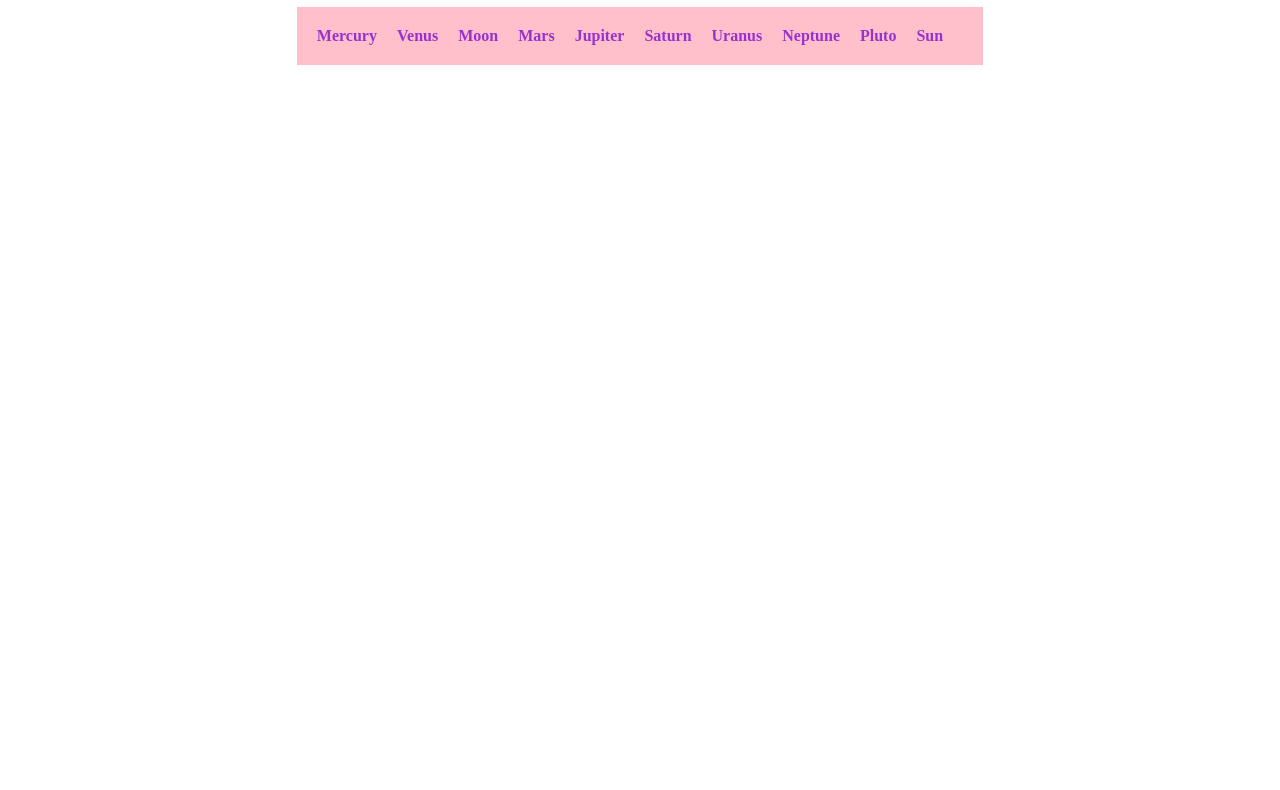
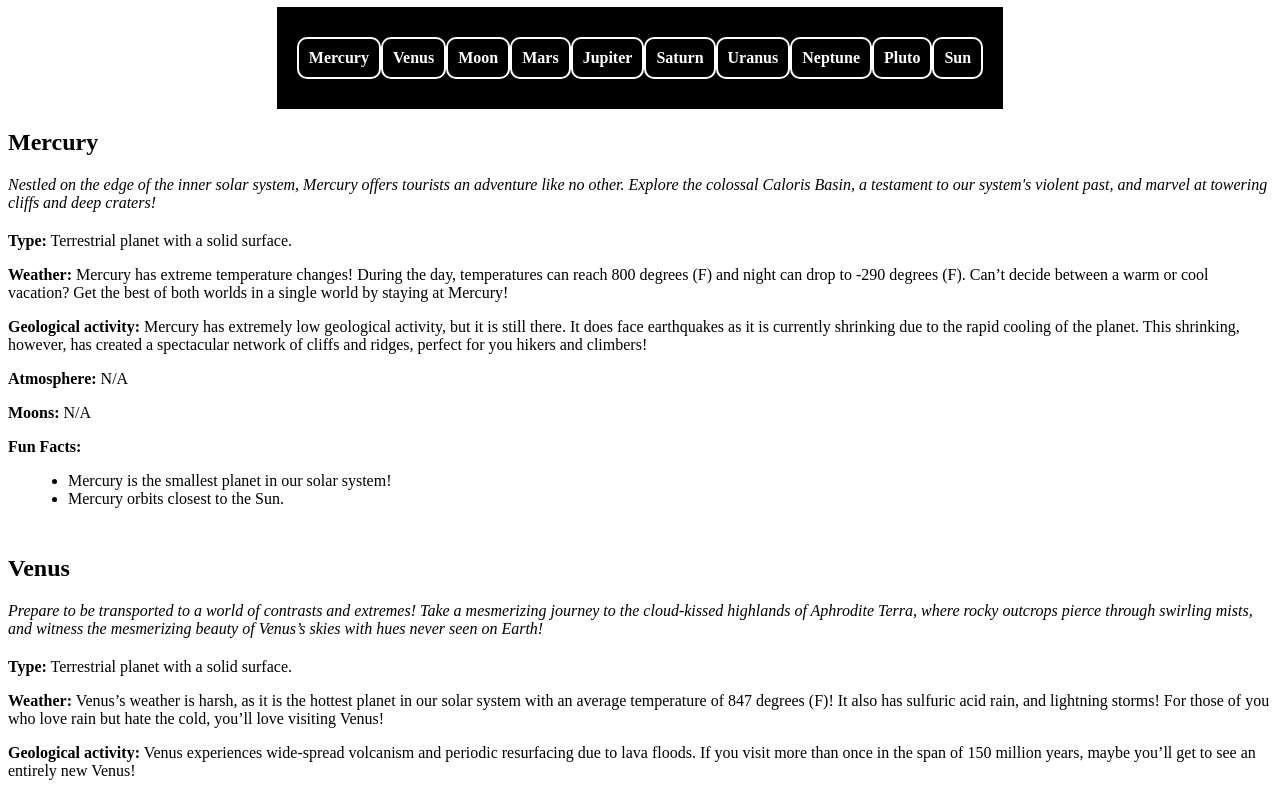
Before and after one commit to l-auyeung/SpaceApps, a plain HTML site: page vs.html in a window 1280 px wide. Shown: the part 125-915 px from the top of the page. Drawn offline with Linux system fonts and the light colour scheme.

Commit message:
v2 css,js changes. Adding <br> between each section

```diff
--- a/Attraction v2/v2.css
+++ b/Attraction v2/v2.css
@@ -8,13 +8,12 @@
 .fun-facts {
     list-style-type: disc;
     margin-left: 20px;
-    color: white
 }
 
 /* CSS for the sidebar */
 #sidebar {
-    background-color: pink;
-    color: rgb(255, 255, 255);
+    background-color: black;
+    color: pink;
     padding: 20px;
 }
 
@@ -34,7 +33,7 @@
 /* Style the anchor links */
 #sidebar ul li a {
     text-decoration: none;
-    color: darkorchid;
+    color: white;
     font-weight: bold;
 }
 /*telling it to go in the middle*/
@@ -45,10 +44,28 @@
 
 h1 {
     text-align: center;
-    color: white;
+}
+#sidebar-container ul {
+    list-style: none;
+    padding: 0;
 }
 
-p
-{
+#sidebar-container ul li {
+    margin: 10px 0;
+}
+
+#sidebar-container ul li a {
+    display: block;
+    background-color: transparent;
+    border: 2px solid white; /* White outline */
+    border-radius: 10px; /* Rounded corners */
+    padding: 10px;
+    text-decoration: none;
     color: white;
+    transition: background-color 0.3s, color 0.3s; /* Smooth transition */
 }
+
+#sidebar-container ul li a:hover {
+    background-color: white;
+    color: black; /* Change text color on hover */
+}
--- a/Attraction v2/v2.js
+++ b/Attraction v2/v2.js
@@ -22,7 +22,7 @@ const planets = [
 
 
 
-        name: "Venus",
+        name: "<br>Venus",
         description: "Prepare to be transported to a world of contrasts and extremes! Take a mesmerizing journey to the cloud-kissed highlands of Aphrodite Terra, where rocky outcrops pierce through swirling mists, and witness the mesmerizing beauty of Venus’s skies with hues never seen on Earth!",
         type: "Terrestrial planet with a solid surface.",
         weather: "Venus’s weather is harsh, as it is the hottest planet in our solar system with an average temperature of 847 degrees (F)! It also has sulfuric acid rain, and lightning storms! For those of you who love rain but hate the cold, you’ll love visiting Venus!",
@@ -35,14 +35,14 @@ const planets = [
         ]
     },
     {
-        "name": "Moon",
-        "description": "The Moon, Earth's only natural satellite, is a celestial body that has captivated humans for centuries. Its serene, silvery glow has inspired poets, dreamers, and astronomers alike. Explore the enchanting landscapes of the Moon and discover the secrets of Earth's closest neighbor.",
-        "type": "Natural satellite of Earth.",
-        "weather": "The Moon has an extreme climate with scorching hot temperatures during the day and bone-chilling cold nights. There is no atmosphere to trap heat, so temperatures can range from over 200 degrees (F) in the sunlight to -250 degrees (F) in the shadows.",
-        "geologicalActivity": "While the Moon is no longer geologically active, it bears the scars of a tumultuous past. Ancient impact craters, vast plains, and towering mountain ranges tell the story of a celestial body shaped by eons of cosmic collisions.",
-        "atmosphere": "The Moon has no significant atmosphere. It is a vacuum, devoid of air and weather.",
-        "moons": "N/A",
-        "funFacts": [
+        name: "<br>Moon",
+        description: "The Moon, Earth's only natural satellite, is a celestial body that has captivated humans for centuries. Its serene, silvery glow has inspired poets, dreamers, and astronomers alike. Explore the enchanting landscapes of the Moon and discover the secrets of Earth's closest neighbor.",
+        type: "Natural satellite of Earth.",
+        weather: "The Moon has an extreme climate with scorching hot temperatures during the day and bone-chilling cold nights. There is no atmosphere to trap heat, so temperatures can range from over 200 degrees (F) in the sunlight to -250 degrees (F) in the shadows.",
+        geologicalActivity: "While the Moon is no longer geologically active, it bears the scars of a tumultuous past. Ancient impact craters, vast plains, and towering mountain ranges tell the story of a celestial body shaped by eons of cosmic collisions.",
+        atmosphere: "The Moon has no significant atmosphere. It is a vacuum, devoid of air and weather.",
+        moons: "N/A",
+        funFacts: [
             "The Moon is approximately 1/6th the size of Earth.",
             "It takes about 27.3 days for the Moon to orbit Earth and complete one lunar cycle.",
             "The Moon's gravitational pull influences Earth's tides.",
@@ -51,7 +51,7 @@ const planets = [
     },
 
     {
-        name: "Mars",
+        name: "<br>Mars",
         description: "Mars calls out to those with a spirit of exploration. Picture yourself standing on the summit of Olympus Mons, with a horizon stretching as far as the eye can see! Traverse ancient riverbeds, where the echoes of Mars' watery past still linger. Here, you'll walk in the footsteps of rovers, forging a connection with the trailblazers who paved the way for human presence on this world!",
         type: "Terrestrial planet with a solid surface.",
         weather: "Mars has seasons, strong winds, and clouds. Its temperatures typically vary from -14 degrees (F) to -120 degrees (F).",
@@ -64,7 +64,7 @@ const planets = [
         ]
     },
     {
-        name: "Jupiter",
+        name: "<br>Jupiter",
         description: "Prepare to be humbled by the sheer scale of Jupiter, who puts the giant in gas giant! Behold the Great Red Spot, a swirling storm larger than our entire planet, and marvel at the beauty of its cloud bands. Immerse yourself in the vibrant and chaotic atmosphere, where gravity feels like a distant concept. Or, witness the dance of Jupiter's many moons, each a world unto itself!",
         type: "A Jovian gas giant with no solid surface.",
         weather: "The average temperature is -234 degrees (F). The weather of Jupiter is extreme! It consists of windstorms, lightning, and auroras in some areas. This weather can even be seen from space, in the form of colorful bands of clouds and circular storms! For example, the Great Red Spot is a giant red-colored storm on Jupiter that spans about 10,159 miles (bigger than Earth)!",
@@ -78,7 +78,7 @@ const planets = [
     },
 
     {
-        name: "Saturn",
+        name: "<br>Saturn",
         description: "Saturn, the ringed wonder of the cosmos, invites you to witness one of the most breathtaking sights our solar system has to offer. Stand high above the iconic rings, and witness their icy particles sparkling! Here, you'll experience the magic of a planet where its beauty is guaranteed to leave a mark on all who venture here!",
         type: "A Jovian gas giant with no solid surface.",
         weather: "Similar to Jupiter, Saturn has a stormy climate. It has an average temperature of -288 degrees (F).",
@@ -91,7 +91,7 @@ const planets = [
         ]
     },
     {
-        name: "Uranus",
+        name: "<br>Uranus",
         description: "Venture to the outskirts of our planetary neighborhood and discover the beauty of Uranus. Experience the surreal glow of its aquamarine atmosphere, and embark on a journey to Ariel, one of Uranus' moons, where towering ice cliffs offer a breathtaking backdrop to the distant glow of the planet. Uranus beckons with its quiet and faraway majesty, inviting you to explore the depths of our solar system!",
         type: "A Jovian gas giant with no solid surface.",
         weather: "Uranus is the coldest planet in our solar system. The average temperature is -370 degrees (F)... that’s really cold! It also is the planet with the most extreme seasons, because seasons are determined by axis tilt and Uranus is completely tilted on its side!",
@@ -104,7 +104,7 @@ const planets = [
         ]
     },
     {
-        name: "Neptune",
+        name: "<br>Neptune",
         description: "Neptune offers a voyage into a realm of vibrant mystery. Dive into the heart of its turbulent atmosphere, a canvas of swirling storms and ethereal blues! This is an expedition into a world where beauty and chaos dance in perfect harmony.",
         type: "A Jovian gas giant with no solid surface.",
         weather: "Neptune has extreme weather with huge storms and the most violent winds in the solar system. Don’t take an umbrella if you decide to visit, but a perfect place for wind gliding! Its average temperature is -353 degrees (F).",
@@ -116,7 +116,7 @@ const planets = [
         ]
     },
     {
-        name: "Pluto",
+        name: "<br>Pluto",
         description: "Journey to the distant edges of our solar system and stand on the heart-shaped plains of the largest dwarf planet in the system, Pluto! Here, the landscape tells a story of ancient forces and cosmic evolution. This is a pilgrimage to a world that embodies the very essence of our solar system's boundless wonder.",
         type: "Dwarf planet with a solid surface.",
         weather: "The average temperature of Pluto is -387 degrees (F).",
@@ -133,7 +133,7 @@ const planets = [
 
     },
     {
-        name: "Sun",
+        name: "<br>Sun",
         description: "Prepare for the ultimate celestial adventure as you journey closer to the heart of our solar system than ever before - the Sun itself. Witness the mesmerizing dance of solar flares, painting the solar system with fiery splendor. Feel the raw power of the Sun's energy, a force to not be reckoned with! This is an odyssey to the very source of light and life as we know it, and an experience that will truly be unforgettable.",
         type: "Star.",
         atmosphere: "The Sun has 3 layers within its atmosphere - the Photosphere, the Chromosphere, and the Corona. The Sun is composed of 70% hydrogen, and 28% helium.",
@@ -167,15 +167,15 @@ const planets = [
 
 function generatePlanetHTML(planet) {
     const planetHTML = `
-        <h2 id="${planet.name.toLowerCase().replace(/ /g, '-')}-anchor" style="color: white">${planet.name}</h2>
-        <p class="planet-description" style="color: white">${planet.description}</p>
-        <p><span class="planet-info" style="color: white">Type:</span> ${planet.type}</p>
-        <p><span class="planet-info" style="color: white">Weather:</span> ${planet.weather || 'N/A'}</p>
-        <p><span class="planet-info" style="color: white">Geological activity:</span> ${planet.geologicalActivity || 'N/A'}</p>
-        <p><span class="planet-info" style="color: white">Atmosphere:</span> ${planet.atmosphere || 'N/A'}</p>
-        <p><span class="planet-info" style="color: white">Moons:</span> ${planet.moons || 'N/A'}</p>
-        <p><span class="planet-info" style="color: white">Fun Facts:</span></p>
-        <ul class="fun-facts" style="color: white">
+        <h2 id="${planet.name.toLowerCase().replace(/ /g, '-')}-anchor">${planet.name}</h2>
+        <p class="planet-description">${planet.description}</p>
+        <p><span class="planet-info">Type:</span> ${planet.type}</p>
+        <p><span class="planet-info">Weather:</span> ${planet.weather || 'N/A'}</p>
+        <p><span class="planet-info">Geological activity:</span> ${planet.geologicalActivity || 'N/A'}</p>
+        <p><span class="planet-info">Atmosphere:</span> ${planet.atmosphere || 'N/A'}</p>
+        <p><span class="planet-info">Moons:</span> ${planet.moons || 'N/A'}</p>
+        <p><span class="planet-info">Fun Facts:</span></p>
+        <ul class="fun-facts">
             ${planet.funFacts.map(fact => `<li>${fact}</li>`).join('')}
         </ul>
     `;
@@ -183,10 +183,13 @@ function generatePlanetHTML(planet) {
 }
 
 
+// Get the container element to display planet information
 const planetInfoContainer = document.getElementById("planet-info-container");
 
+// Loop through the planets and generate HTML content for each one
 planets.forEach(planet => {
     const planetHTML = generatePlanetHTML(planet);
     planetInfoContainer.innerHTML += planetHTML;
 });
+
 });
```
